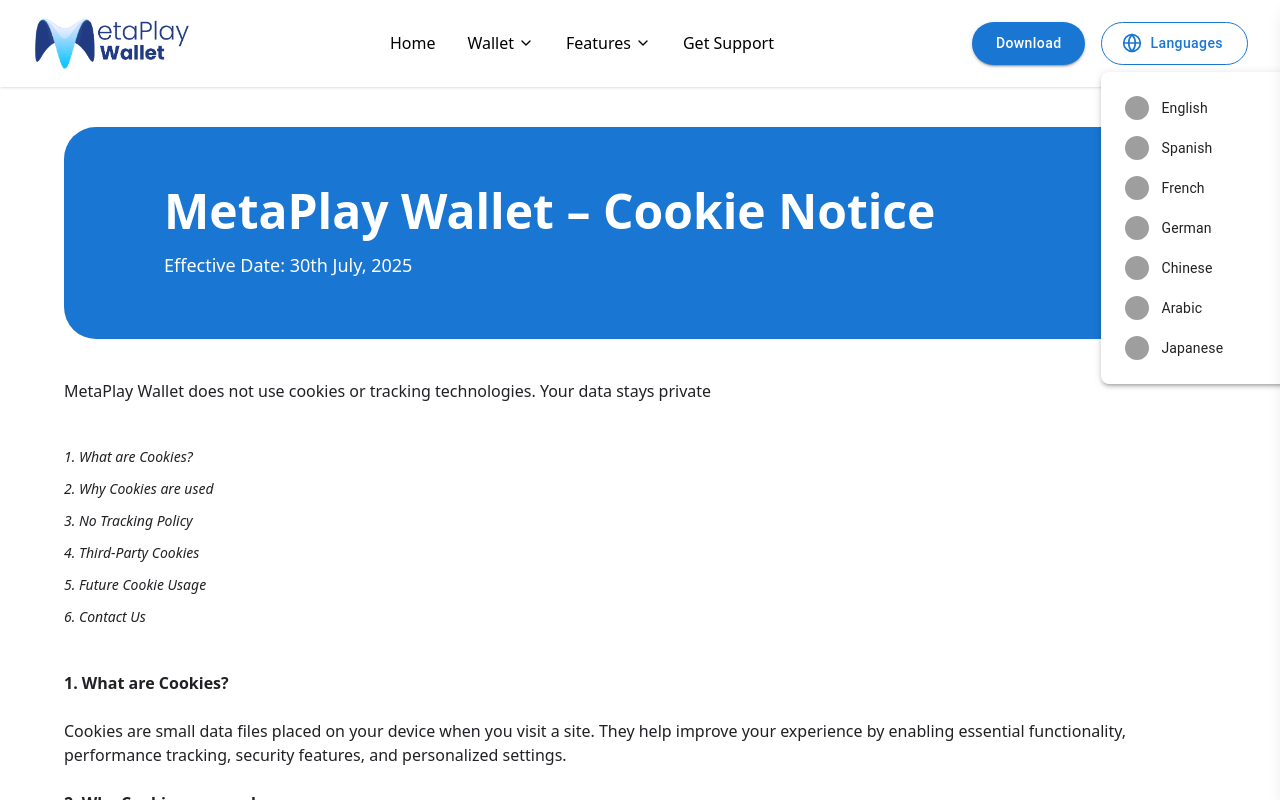
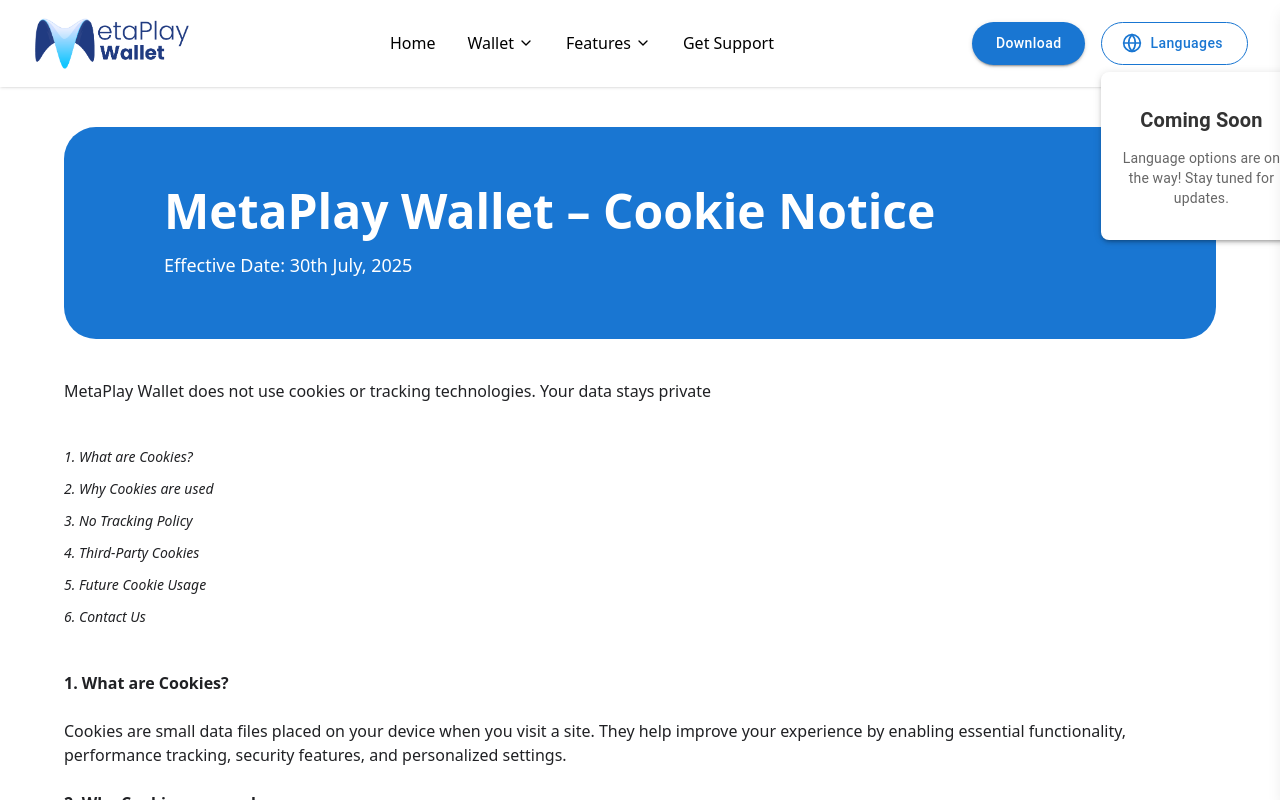
Before and after one commit to Aftab862/metaplayWallet, a React (Vite) app: page /cookie-notice in a window 1280 px wide. Both pictures are taken after a click on the button "Languages". Shown: the top 800 px of the page. Built offline with nearby package versions, Linux system fonts and the light colour scheme; grey boxes are pictures that could not be loaded.

Commit message:
implement comming soon feature and hide languages

```diff
--- a/src/components/Languages.jsx
+++ b/src/components/Languages.jsx
@@ -59,7 +59,34 @@
                         zIndex: 10,
                     }}
                 >
-                    {languages.map((lang) => (
+                    {languages ?
+                        <Box
+                            sx={{
+                                display: "flex",
+                                flexDirection: "column",
+                                alignItems: "center",
+                                justifyContent: "center",
+                                textAlign: "center",
+                                gap: 1.5,
+                                py: 2,
+                            }}
+                        >
+                            {/* <Globe size={36} color="#1976d2" /> */}
+                            <Typography
+                                variant="h6"
+                                sx={{ fontWeight: "bold", color: "#333" }}
+                            >
+                                Coming Soon
+                            </Typography>
+                            <Typography
+                                variant="body2"
+                                sx={{ color: "text.secondary", maxWidth: 180 }}
+                            >
+                                Language options are on the way! Stay tuned for updates.
+                            </Typography>
+                        </Box>
+                        :
+                        languages.map((lang) => (
                             <Box
                                 key={lang.name}
                                 sx={{
```
Lines whose indentation alone changed are shown as unchanged.
